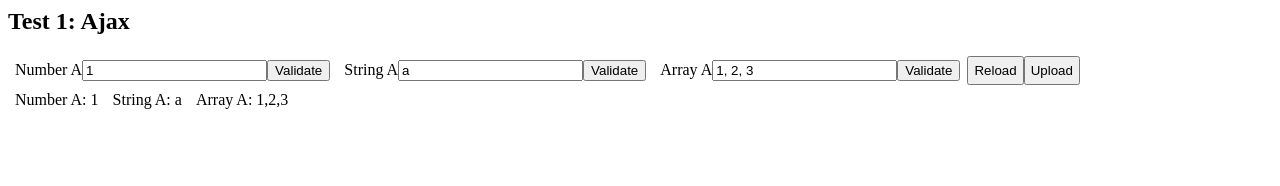
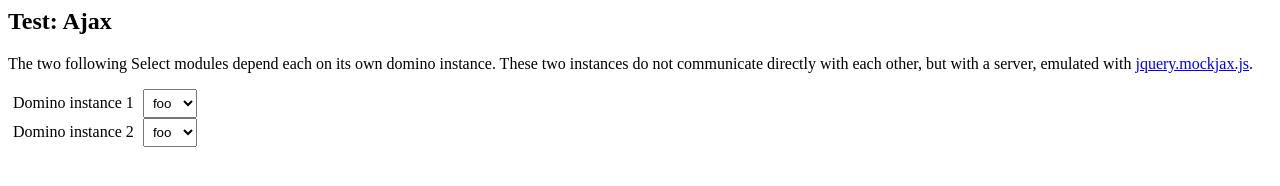
Before and after one commit to jacomyal/domino.js, a plain HTML site: page examples/example2.html in a window 1280 px wide. Drawn offline with nearby package versions, Linux system fonts and the light colour scheme.

Commit message:
Updated examples
Updated domino.modules.js a bit and the basic examples relatively.
Also added a sample with two instances communicating through a server emulated with jquery.mockjax.js.
Changelog has been updated as well in README.md.

```diff
--- a/examples/example2.html
+++ b/examples/example2.html
@@ -11,56 +11,53 @@
       border: none;
     }
   </style>
-  <script src="http://ajax.googleapis.com/ajax/libs/jquery/1.8.2/jquery.min.js"></script>
+  <script src="../test/jquery/jquery.min.js"></script>
   <script src="../test/jquery/jquery.mockjax.js"></script>
+
   <!-- domino.js + modules -->
   <script type="text/javascript" src="../src/domino.js"></script>
   <script type="text/javascript" src="../src/domino.modules.js"></script>
 
-  <!-- sample -->
   <script type="text/javascript">
-    // DISCLAIMER:
-    // ***********
-    // This sample is currently broken: The GET does not work when at least one
-    // POST has been sent earlier. The ticket (from mockjax) is here:
-    //
-    //        https://github.com/appendto/jquery-mockjax/issues/76
-
     // Here is our server (emulated with jquery.mockjax.js)
     (function() {
       // Our data model:
-      window.data = {
-        NumberA: 42,
-        StringA: 'Hello World!',
-        ArrayA: ['foo', 'bar', 'baz']
+      window.DATA = {
+        property: 'foo',
+        array: 'foo bar baz'.split(' ')
       };
 
       // Replace domino ajax with jquery one
       domino.utils.ajax = $.ajax;
 
+      // Reduce the response time:
+      $.mockjaxSettings.responseTime = 1;
+
       // Setup mockjaxes
       $.mockjax({
-        url: /\/get\/(.+)/,
+        url: /\/(.+)/,
+        urlParams: ['property'],
         type: 'GET',
         response: function(settings) {
-          var p = settings.url.match(this.url)[1],
+          var p = settings.urlParams.property,
               o = {};
 
-          o[p] = data[p];
+          o[p] = DATA[p];
           this.responseText = o;
         }
       });
 
       $.mockjax({
-        url: /\/post\/(.+)/,
+        url: /\/(.+)/,
+        urlParams: ['property'],
         type: 'POST',
         contentType: 'application/json',
         response: function(settings) {
-          var p = settings.url.match(this.url)[1],
+          var p = settings.urlParams.property,
               o = {};
 
-          data[p] = settings.data.value;
-          o[p] = data[p];
+          DATA[p] = settings.data.value;
+          o[p] = DATA[p];
           this.responseText = JSON.stringify(o);
         }
       });
@@ -72,7 +69,7 @@
     $(document).ready(function() {
       // Setup domino:
       domino.settings({
-        verbose: true,
+        verbose: false,
         strict: true,
         displayTime: true
       });
@@ -81,123 +78,126 @@
        * TEST 1:
        *********
        */
-      dom = $('#test1');
-      dom1 = $('.line1', dom);
-      dom2 = $('.line2', dom);
+      dom1 = $('#test1');
+      line1 = $('.line1', dom1);
+      line2 = $('.line2', dom1);
 
-      d = new domino({
-        name: 'test_ajax',
+      var config = {
         properties: [
+          // Here is the property we are manipulating:
           {
-            id: 'NumberA',
-            label: 'Number A',
-            value: 1,
-            type: 'number',
-            triggers: 'updateNumberA',
-            dispatch: 'numberAUpdated'
-          },
-          {
-            id: 'StringA',
+            id: 'property',
             label: 'String A',
             value: 'a',
             type: 'string',
-            triggers: 'updateStringA',
-            dispatch: 'stringAUpdated'
+            triggers: 'updateProperty',
+            dispatch: 'propertyUpdated'
+          },
+
+          // This property is true when the user has just changed the property:
+          {
+            id: 'updating',
+            type: 'boolean',
+            value: false
+          },
+
+          // This property is true when the property has just been changed on
+          // the "server":
+          {
+            id: 'updated',
+            type: 'boolean',
+            value: false
+          }
+        ],
+        hacks: [
+          {
+            triggers: 'propertyUpdated',
+            method: function() {
+              if (!this.get('updated')) {
+                this.updating = true;
+                this.request('postValue', {
+                  value: this.get('property'),
+                  shortcuts: { property: 'property' }
+                });
+              }
+
+              this.updated = false;
+            }
           },
           {
-            id: 'ArrayA',
-            label: 'Array A',
-            value: [ 1, 2, 3 ],
-            type: 'array',
-            triggers: 'updateArrayA',
-            dispatch: 'arrayAUpdated'
+            triggers: 'reload',
+            method: function() {
+              if (!this.get('updating'))
+                this.request('getValue');
+
+              this.updating = false;
+            }
           }
         ],
         services: [
           {
             id: 'getValue',
-            setter: ':property',
-            path: ':property',
-            url: '/get/:property'
+            url: '/property',
+            success: function(data) {
+              if (
+                !this.get('updating') &&
+                this.get('property') !== data.property
+              ) {
+                this.property = data.property;
+                this.updated = true;
+              }
+
+              this.updating = false;
+            }
           },
           {
             id: 'postValue',
             type: 'POST',
+            data: function(input) {
+              return {
+                value: input.value
+              };
+            },
             contentType: 'application/json',
-            url: '/post/:property'
-          }
-        ],
-        hacks: [
-          {
-            triggers: 'reload',
-            method: function() {
-              this.request('getValue', { shortcuts: { property: 'NumberA' } });
-              this.request('getValue', { shortcuts: { property: 'StringA' } });
-              this.request('getValue', { shortcuts: { property: 'ArrayA' } });
-            }
-          },
-          {
-            triggers: 'upload',
-            method: function() {
-              this.request('postValue', {
-                value: this.get('NumberA'),
-                shortcuts: { property: 'NumberA' }
-              });
-              this.request('postValue', {
-                value: this.get('StringA'),
-                shortcuts: { property: 'StringA' }
-              });
-              this.request('postValue', {
-                value: this.get('ArrayA'),
-                shortcuts: { property: 'ArrayA' }
-              });
-            }
+            url: '/property'
           }
         ]
-      });
+      }
 
-      d.addModule(domino.modules.NumberInput, [{
-        property: 'NumberA'
-      }]).html.appendTo(dom1);
+      // First instance:
+      d1 = new domino(config);
 
-      d.addModule(domino.modules.TextInput, [{
-        property: 'StringA'
-      }]).html.appendTo(dom1);
+      d1.addModule(domino.modules.Select, [{
+        values: DATA.array,
+        property: 'property'
+      }]).html.appendTo(line1);
 
-      d.addModule(domino.modules.ArrayInput, [{
-        property: 'ArrayA'
-      }]).html.appendTo(dom1);
+      // Second instance:
+      d2 = new domino(config);
 
-      d.addModule(domino.modules.Button, [{
-        dispatch: 'reload',
-        htmlContent: 'Reload'
-      }]).html.appendTo(dom1);
+      d2.addModule(domino.modules.Select, [{
+        values: DATA.array,
+        property: 'property'
+      }]).html.appendTo(line2);
 
-      d.addModule(domino.modules.Button, [{
-        dispatch: 'upload',
-        htmlContent: 'Upload'
-      }]).html.appendTo(dom1);
-
-
-      d.addModule(domino.modules.Text, [{
-        property: 'NumberA'
-      }]).html.appendTo(dom2);
-
-      d.addModule(domino.modules.Text, [{
-        property: 'StringA'
-      }]).html.appendTo(dom2);
-
-      d.addModule(domino.modules.Text, [{
-        property: 'ArrayA'
-      }]).html.appendTo(dom2);
+      // Finally, we add frequent calls to get the data up to date:
+      window.setInterval(function() {
+        d1.dispatchEvent('reload');
+        d2.dispatchEvent('reload');
+      }, 50);
     });
   </script>
 </head>
 <body>
   <div class="testing" id="test1">
-    <h2>Test 1: Ajax</h2>
-    <div class="line1"></div>
-    <div class="line2"></div>
+    <h2>Test: Ajax</h2>
+    <p>The two following Select modules depend each on its own domino instance. These two instances do not communicate directly with each other, but with a server, emulated with <a href="https://github.com/appendto/jquery-mockjax">jquery.mockjax.js</a>.</p>
+    <div class="line1">
+      <span>Domino instance 1</span>
+    </div>
+    <div class="line2">
+      <span>Domino instance 2</span>
+    </div>
   </div>
 </body>
 </html>
--- a/src/domino.modules.js
+++ b/src/domino.modules.js
@@ -265,6 +265,9 @@
    *                                 label of the property)
    *   {?string}         cssId       The HTML id of the HTML element
    *   {?string}         buttonLabel The HTML id of the HTML element
+   *   {?boolean}        validate    Indicates wether or not the property must
+   *                                 be updated on "Validate" being clicked or
+   *                                 at any change (default: true)
    *   {?(array|string)} dispatch    The events to dispatch when clicked
    *   {string}          property    The name of the flag to represent
    *   {?(array|string)} triggers    The events to listen from domino
@@ -297,12 +300,18 @@
 
     o['cssId'] && html.attr('id', o['cssId']);
 
-    html.find('button').click(function() {
+    function dispatchUpdate() {
       var data = {};
       data[o['property']] = html.find('input').val();
 
       // Dispatch the event
       dispatch && self.dispatchEvent(dispatch, data);
+    };
+
+    html.find('button').click(dispatchUpdate);
+    html.find('input').keyup(function(e) {
+      if (e.keyCode === 13)
+        dispatchUpdate.call(this, e);
     });
 
     function update(domino) {
@@ -332,6 +341,9 @@
    *   {?string}         element     The HTML element
    *   {?string}         label       The label of the module (default: the
    *                                 label of the property)
+   *   {?boolean}        validate    Indicates wether or not the property must
+   *                                 be updated on "Validate" being clicked or
+   *                                 at any change (default: true)
    *   {?string}         cssId       The HTML id of the HTML element
    *   {?string}         sep         The separator for the splits/joins
    *   {?string}         buttonLabel The HTML id of the HTML element
@@ -353,6 +365,7 @@
             (d.getEvents(o['property']).length === 1 ?
               d.getEvents(o['property'])[0] :
               null),
+        values = [],
         html = o['element'] || $('<fieldset>' +
                    '<label for="' + (o['cssId'] || o['property']) + '">' +
                      (o['label'] || d.getLabel(o['property'])) +
@@ -367,7 +380,7 @@
 
     o['cssId'] && html.attr('id', o['cssId']);
 
-    html.find('button').click(function() {
+    function dispatchUpdate() {
       var data = {};
       data[o['property']] =
         html.find('input').val().split(',' || o['sep']).map(function(s) {
@@ -378,12 +391,28 @@
 
       // Dispatch the event
       dispatch && self.dispatchEvent(dispatch, data);
+    }
+
+    html.find('button').click(dispatchUpdate);
+    html.find('input').keyup(function(e) {
+      if (e.keyCode === 13)
+        dispatchUpdate.call(this, e);
     });
 
     function update(domino) {
+      var newValues = domino.get(o['property'])
+
+      if (
+        values.length !== newValues.length ||
+        values.some(function(v, i) {
+          return v !== newValues[i];
+        })
+      ) {
+        values = newValues;
         html.find('input').val(
           domino.get(o['property']).join(', ' || o['sep'])
         );
+      }
     }
 
     if (o['triggers'])
@@ -443,12 +472,18 @@
 
     o['cssId'] && html.attr('id', o['cssId']);
 
-    html.find('button').click(function() {
+    function dispatchUpdate() {
       var data = {};
       data[o['property']] = +html.find('input').val();
 
       // Dispatch the event
       dispatch && self.dispatchEvent(dispatch, data);
+    }
+
+    html.find('button').click(dispatchUpdate);
+    html.find('input').keyup(function(e) {
+      if (e.keyCode === 13)
+        dispatchUpdate.call(this, e);
     });
 
     function update(domino) {
@@ -501,7 +536,7 @@
               d.getEvents(o['property'])[0] :
               null),
         selected,
-        values,
+        values = [],
         html = o['element'] || $('<select></select>');
 
     o['cssClass'] && html.addClass(o['cssClass']);
@@ -533,12 +568,21 @@
       if (typeof o['values'] !== 'string')
         return;
 
-      values = domino.get(o['values']);
+      var newValues = domino.get(o['values'])
+
+      if (
+        values.length !== newValues.length ||
+        values.some(function(v, i) {
+          return v !== newValues[i];
+        })
+      ) {
+        values = newValues;
         html.empty().append(values.map(function(v) {
           return typeof v === 'string' ?
             '<option value="' + v + '">' + v + '</option>' :
             '<option value="' + v.id + '">' + (v.label || v.id) + '</option>';
         })).val(selected);
+      }
     }
 
     if (o['triggers'])
```
Also changed, not shown: examples/example1.html (+4 -2 lines), README.md, build/domino.modules.min.js. Lines whose indentation alone changed are shown as unchanged.
